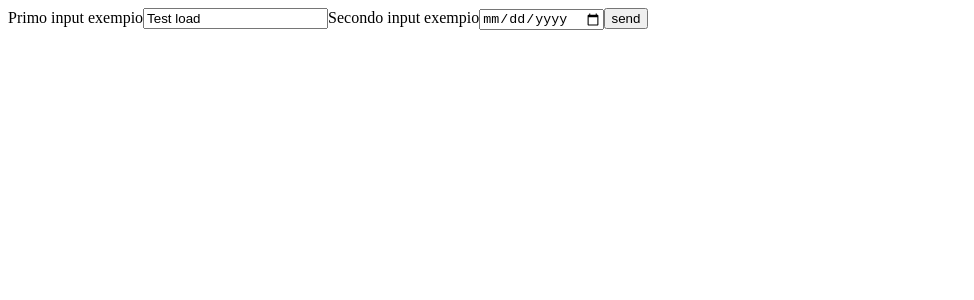
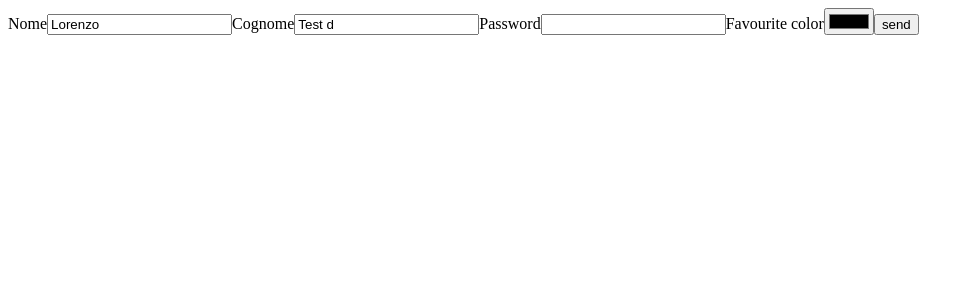
Before and after one commit to LorenzoCirelli/helithre-vue, a Vue app: page / in a window 1280 px wide. Shown: the top 300 px of the page, without its empty margins (0-974 px from the left). Built offline with nearby package versions, Linux system fonts and the light colour scheme.

Commit message:
Added new fields

```diff
--- a/src/App.vue
+++ b/src/App.vue
@@ -4,27 +4,37 @@ import { helithreLoad } from './index';
 
 <template>
     <helithreLoad :helithreJson="{
-    name:'testForm',
-    wrapper:'form',
+        name: 'RegisterForm',
+        wrapper: 'form',
         childrens: [
             {
-            text:'Primo input exempio',
-            id: '0',
-            type:'text'
+                text: 'Nome',
+                id: 'user_name',
+                type: 'text'
             },
             {
-            text:'Secondo input exempio',
-            id: '1',
-            type:'date',
+                text: 'Cognome',
+                id: 'user_surname',
+                type: 'text',
+            },
+            {
+                text: 'Password',
+                id: 'user_password',
+                type: 'password',
+            },
+            {
+                text: 'Favourite color',
+                id: 'user_favorite_color',
+                type: 'color',
             }
         ],
         responses: [
             {
-            id: '0',
-            value: 'Test load'
+                id: 'user_name',
+                value: 'Lorenzo'
             },
             {
-            id: '1',
+                id: 'user_surname',
                 value: 'Test d'
             }
         ]
--- a/src/components/form/fields/fields.ts
+++ b/src/components/form/fields/fields.ts
@@ -2,8 +2,10 @@ import { defineAsyncComponent, defineComponent, h, type PropType } from "vue";
 const basicInput = defineAsyncComponent(() => import("./basicInput.vue"));
 import type { BasicFieldInterfaceComponent } from "../../../types/fields/basicField";
 import { BasicFieldTypeEnum } from "../../../types/fields/basicField";
+import { validatedResult } from "../../../composable/utils";
 
-const textInput = defineComponent({
+//default config
+const baseObjConf = {
   name: "textInput",
   props: {
     conf: {
@@ -11,62 +13,48 @@ const textInput = defineComponent({
       required: true,
       default: () => ({
         text: undefined,
-      id: undefined
+        id: undefined,
       }),
     },
     response: {
       type: String,
-    required: true
-  }
+      required: false,
     },
+  },
+};
 
+function createBasicInputComponent(type: string) {
+  return defineComponent({
+    ...baseObjConf,
     setup(props) {
-    return () => h(basicInput, {response:props.response, conf: { ...props.conf, type: BasicFieldTypeEnum.text} });
+      return () =>
+        h(basicInput, {
+          response: props.response,
+          conf: {
+            ...props.conf,
+           type: validatedResult(type),
           },
         });
-
-const numberInput = defineComponent({
-  name: "textInput",
-  props: {
-  conf: {
-    type: Object as PropType<BasicFieldInterfaceComponent>,
-    required: true,
-    default: () => ({
-      text: undefined,
-      id: undefined
-    }),
-  },
-  response: {
-    type: String,
-    required: true
-  }
-},
-
-  setup(props) {
-    return () => h(basicInput, {response:props.response, conf: { ...props.conf, type: BasicFieldTypeEnum.number} });
     },
   });
+}
+const textInput = createBasicInputComponent(BasicFieldTypeEnum.text);
+const numberInput = createBasicInputComponent(BasicFieldTypeEnum.number);
+const dateInput = createBasicInputComponent(BasicFieldTypeEnum.date);
+const colorInput = createBasicInputComponent(BasicFieldTypeEnum.color);
+const datetimeLocalInput = createBasicInputComponent(BasicFieldTypeEnum.datetimeLocal);
+const emailInput = createBasicInputComponent(BasicFieldTypeEnum.email);
+const fileInput = createBasicInputComponent(BasicFieldTypeEnum.file);
+const hiddenInput = createBasicInputComponent(BasicFieldTypeEnum.hidden);
+const imageInput = createBasicInputComponent(BasicFieldTypeEnum.image);
+const monthInput = createBasicInputComponent(BasicFieldTypeEnum.month);
+const passwordInput = createBasicInputComponent(BasicFieldTypeEnum.password);
+const rangeInput = createBasicInputComponent(BasicFieldTypeEnum.range);
+const resetInput = createBasicInputComponent(BasicFieldTypeEnum.reset);
+const searchInput = createBasicInputComponent(BasicFieldTypeEnum.search);
+const telInput = createBasicInputComponent(BasicFieldTypeEnum.tel);
+const timeInput = createBasicInputComponent(BasicFieldTypeEnum.time);
+const urlInput = createBasicInputComponent(BasicFieldTypeEnum.url);
+const weekInput = createBasicInputComponent(BasicFieldTypeEnum.week);
 
-const dateInput = defineComponent({
-  name: "textInput",
-  props: {
-  conf: {
-    type: Object as PropType<BasicFieldInterfaceComponent>,
-    required: true,
-    default: () => ({
-      text: undefined,
-      id: undefined
-    }),
-  },
-  response: {
-    type: String,
-    required: true
-  }
-},
-
-  setup(props) {
-    return () => h(basicInput, {response:props.response, conf: { ...props.conf, response:props.response, type: BasicFieldTypeEnum.date} });
-  },
-});
-
-export { textInput, numberInput, dateInput };
+export { textInput, numberInput, dateInput, colorInput, datetimeLocalInput, emailInput, fileInput, hiddenInput, imageInput, monthInput,passwordInput, rangeInput, resetInput, searchInput, telInput, timeInput, urlInput, weekInput};
--- a/src/composable/form/formComponents.ts
+++ b/src/composable/form/formComponents.ts
@@ -1,8 +1,22 @@
-import type { Component } from 'vue'
-import { form } from '../../index'
+import type { Component } from "vue";
+import { form } from "../../index";
 
 export const componentsMap: Map<string, Component> = new Map([
-  ['text', form.fields.textInput],
-  ['number', form.fields.numberInput],
-  ['date', form.fields.dateInput],
-])
+  ["text", form.fields.textInput],
+  ["number", form.fields.numberInput],
+  ["date", form.fields.dateInput],
+  ["color", form.fields.colorInput],
+  ["datetimeLocal", form.fields.datetimeLocalInput],
+  ["email", form.fields.emailInput],
+  ["hidden", form.fields.hiddenInput],
+  ["image", form.fields.imageInput],
+  ["month", form.fields.monthInput],
+  ["password", form.fields.passwordInput],
+  ["reset", form.fields.resetInput],
+  ["search", form.fields.searchInput],
+  ["tel", form.fields.telInput],
+  ["time", form.fields.timeInput],
+  ["date", form.fields.dateInput],
+  ["url", form.fields.urlInput],
+  ["week", form.fields.weekInput],
+]);
--- a/src/types/fields/basicField.ts
+++ b/src/types/fields/basicField.ts
@@ -4,6 +4,21 @@ export const BasicFieldTypeEnum = {
   text: "text",
   number: "number",
   date: "date",
+  color: "color",
+  datetimeLocal:"datetime-local",
+  email:"email",
+  file:"file",
+  hidden:"hidden",
+  image:"image",
+  month:"month",
+  password:"password",
+  range:"range",
+  reset:"reset",
+  search:"search",
+  tel:"tel",
+  time:"time",
+  url:"url",
+  week:"week"
 } as const;
 
 type BasicFieldType =
```
Lines whose indentation alone changed are shown as unchanged.
